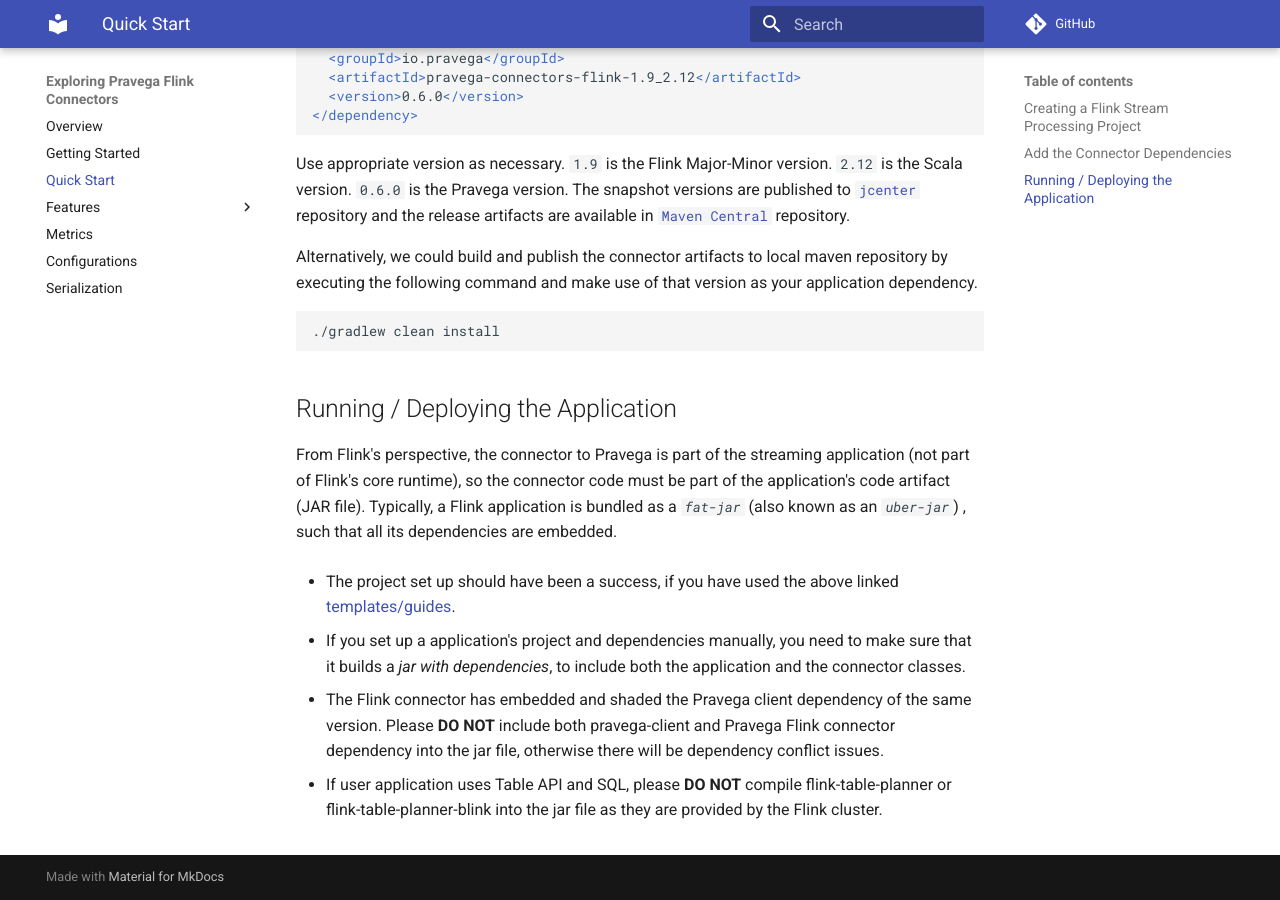
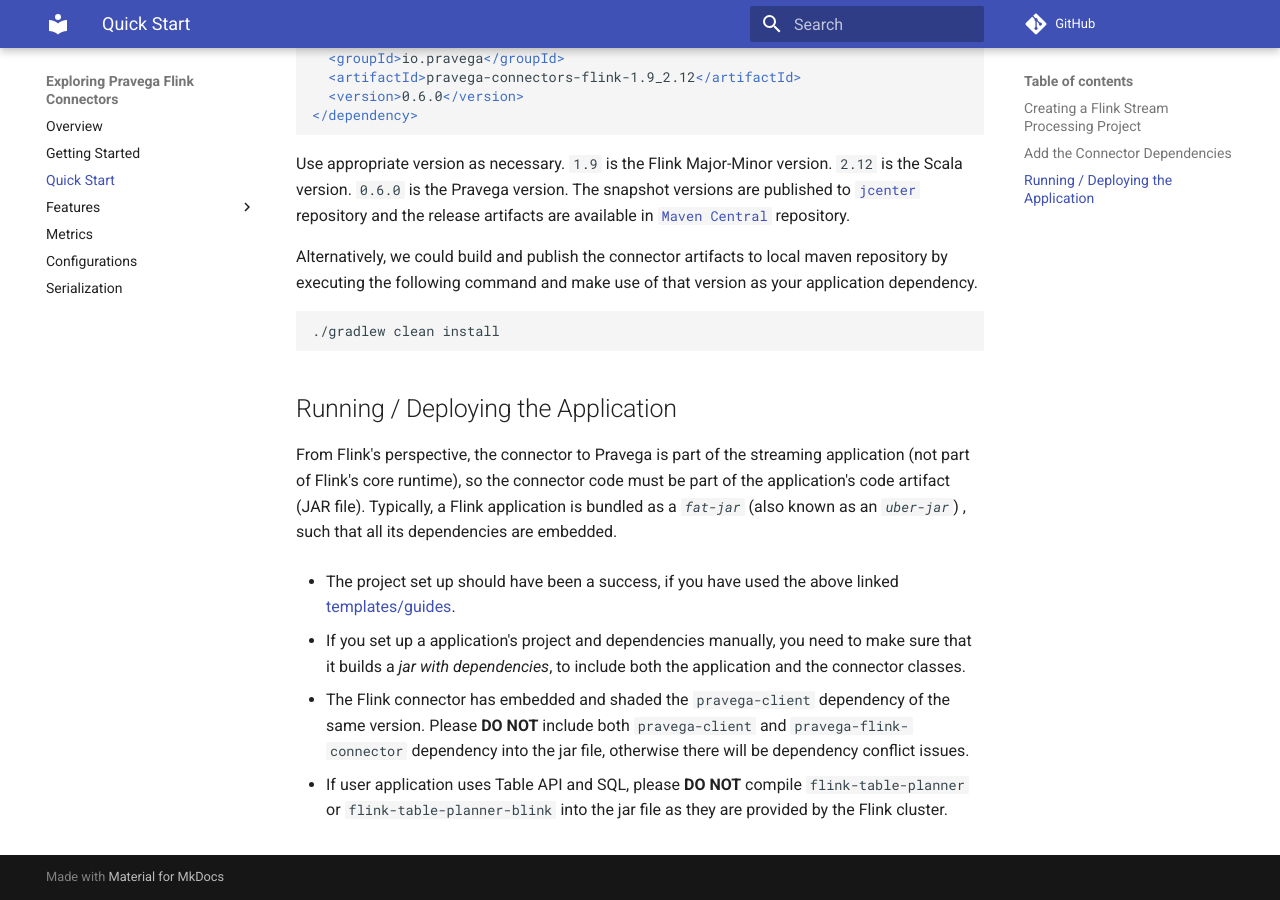
Before and after one commit to pravega/flink-connectors, an MkDocs documentation site: the page built from documentation/src/docs/quickstart.md, in a window 1280 px wide and 900 px high, scrolled down 757 px. Built offline with MkDocs 1.6.1 and Material for MkDocs 9.7.7, drawn with Linux system fonts in a browser that asks for light colours; comment, search, counter and statistics services are not loaded.

```diff
--- a/documentation/src/docs/quickstart.md
+++ b/documentation/src/docs/quickstart.md
@@ -57,6 +57,6 @@ From Flink's perspective, the connector to Pravega is part of the streaming appl
 
  - If you set up a application's project and dependencies manually, you need to make sure that it builds a _jar with dependencies_, to include both the application and the connector classes.
 
- - The Flink connector has embedded and shaded the Pravega client dependency of the same version. Please **DO NOT** include both pravega-client and Pravega Flink connector dependency into the jar file, otherwise there will be dependency conflict issues.
+ - The Flink connector has embedded and shaded the `pravega-client` dependency of the same version. Please **DO NOT** include both `pravega-client` and `pravega-flink-connector` dependency into the jar file, otherwise there will be dependency conflict issues.
 
- - If user application uses Table API and SQL, please **DO NOT** compile flink-table-planner or flink-table-planner-blink into the jar file as they are provided by the Flink cluster.
+ - If user application uses Table API and SQL, please **DO NOT** compile `flink-table-planner` or `flink-table-planner-blink` into the jar file as they are provided by the Flink cluster.
```
